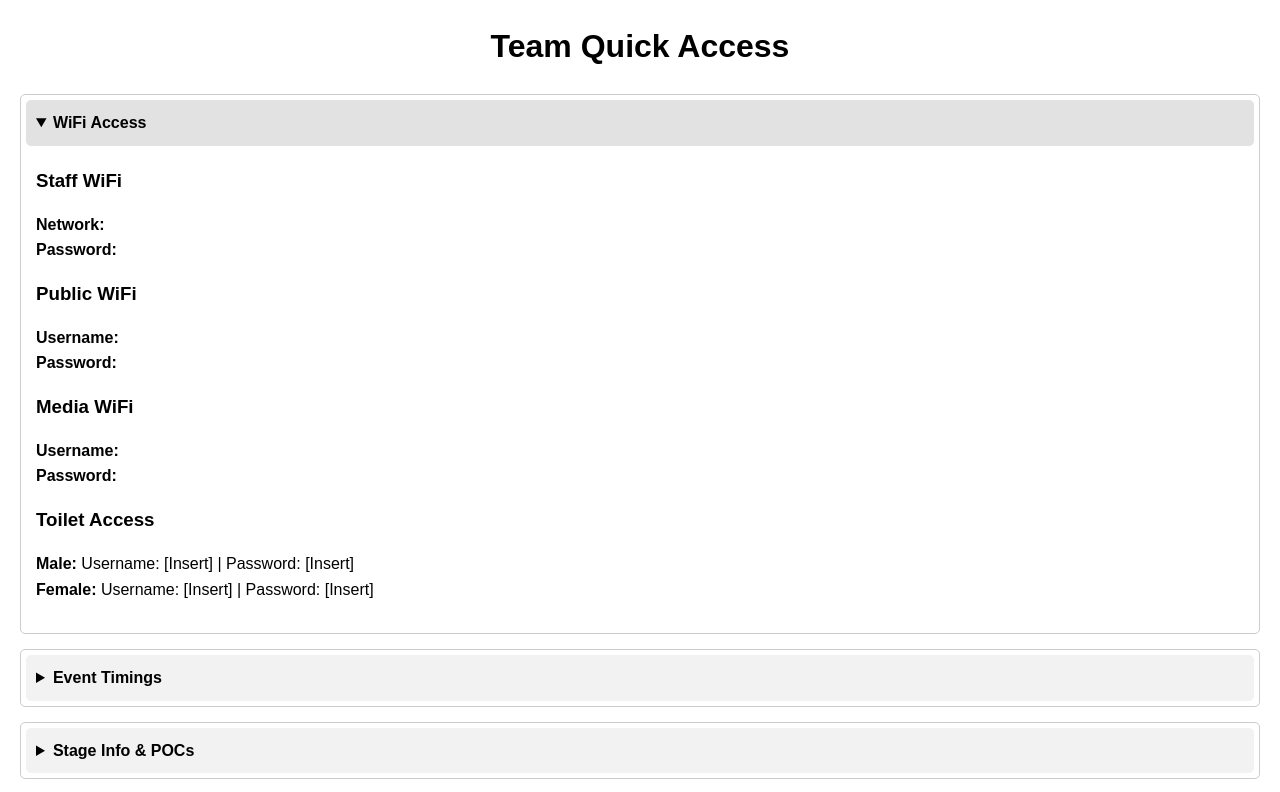
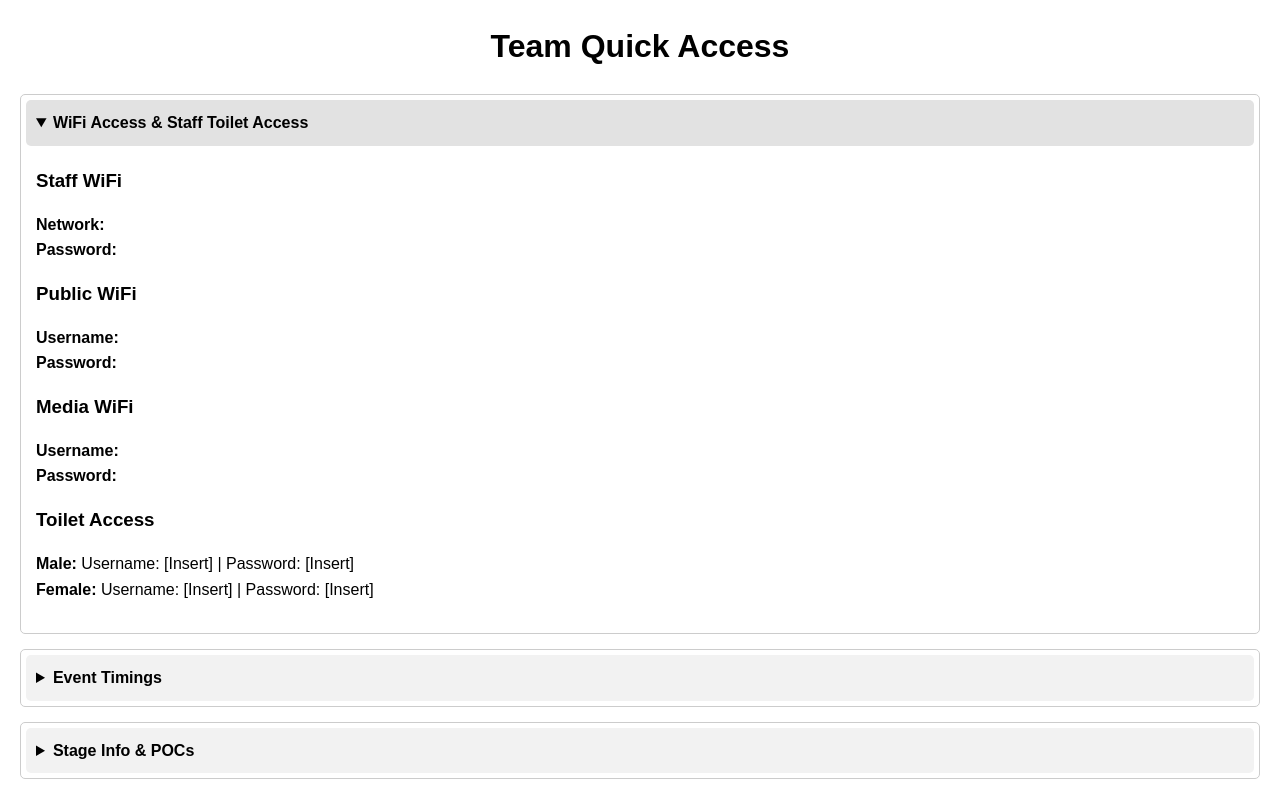
Before and after one commit to Soul9T/Team-Quick-Access, a plain HTML site: page index.html in a window 1280 px wide. Shown: the top 792 px of the page. Drawn offline with Linux system fonts and the light colour scheme.

Commit message:
Update index.html

```diff
--- a/index.html
+++ b/index.html
@@ -50,7 +50,7 @@
 
   <!-- WiFi Access Section -->
   <details open>
-    <summary>WiFi Access</summary>
+    <summary>WiFi Access & Staff Toilet Access</summary>
     <div>
       <h3>Staff WiFi</h3>
       <ul>
```
